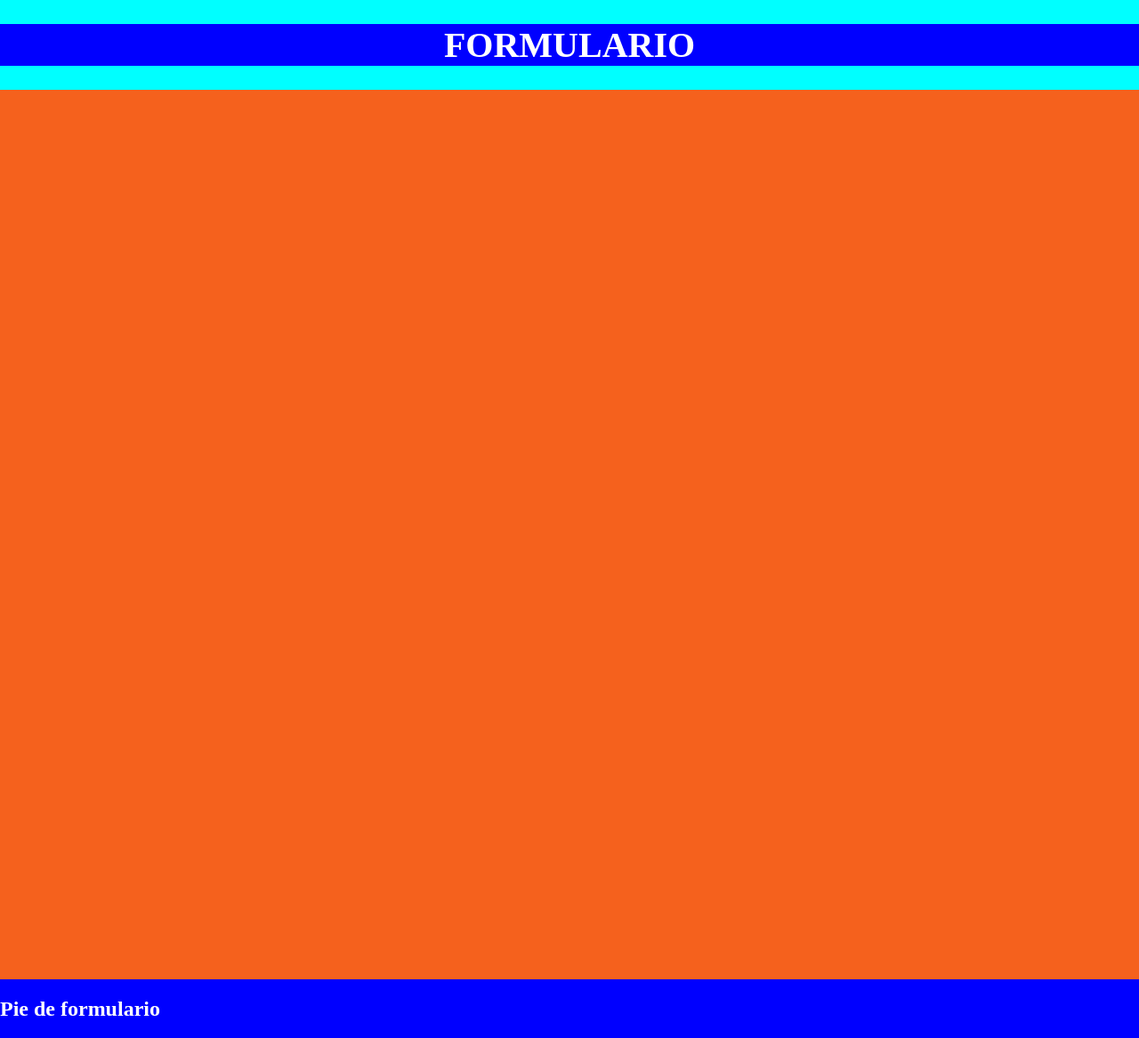
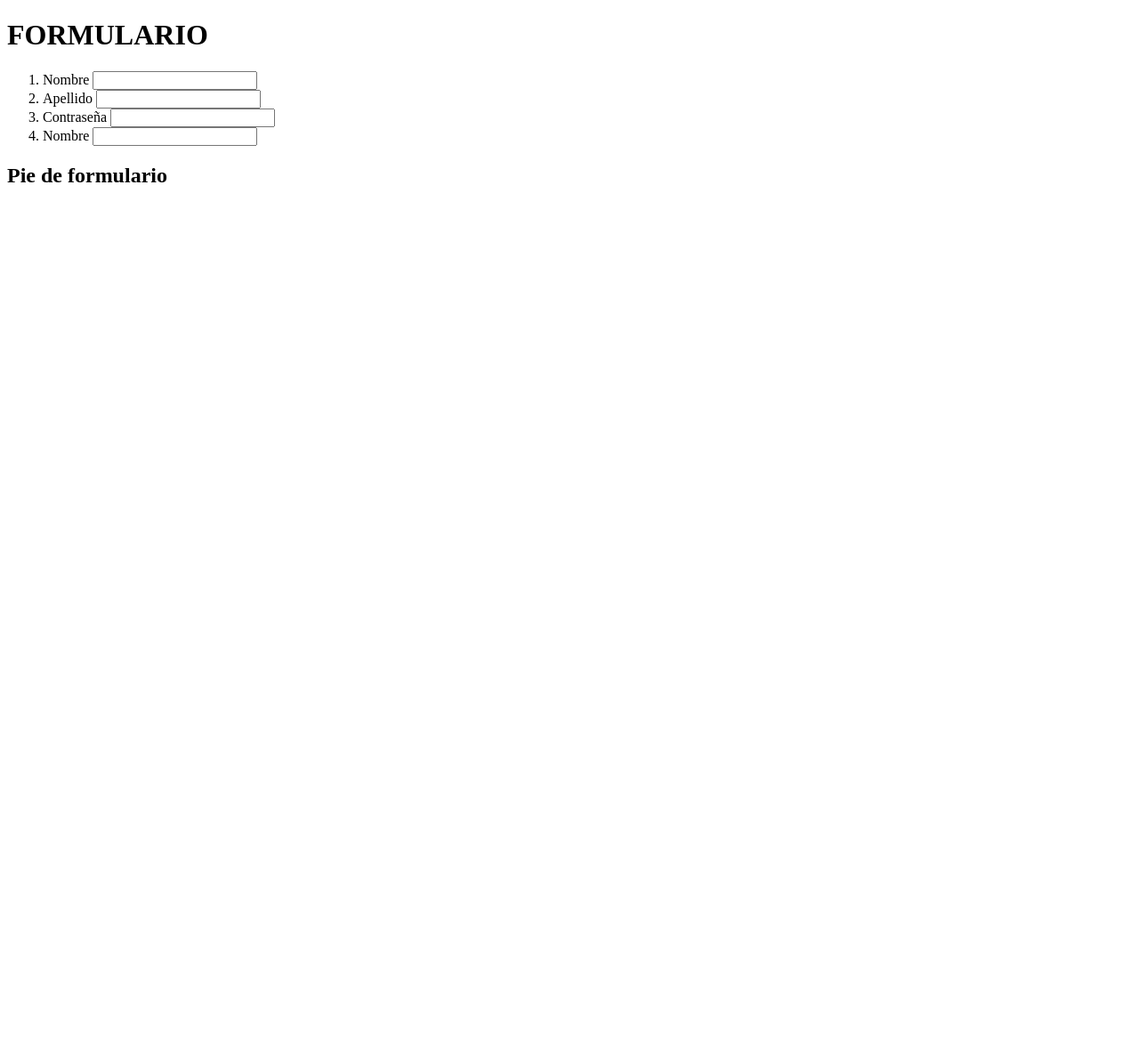
Before and after one commit to DamianMartinez28885/prof, a PHP site: page /Css/cssParte2/FormularioRWD/Index.html in a window 1280 px wide. Shown: the whole page at 89% size. After the commit the page ends 205 px from the top, so only its background shows below. Run offline with PHP 8.4, Linux system fonts and the light colour scheme.

Commit message:
sicronizar cambios pc trabajo

```diff
--- a/Css/cssParte2/FormularioRWD/FormularioRWD.css
+++ b/Css/cssParte2/FormularioRWD/FormularioRWD.css
@@ -1,49 +0,0 @@
-body{
-    background-color:aqua;
-width: 100%;
-height: 100%;
-padding: 0%;
-margin: 0%;
-}
-
-h1 {
-    font-size: 40px;
-
-}
-
-.divprincipal {
-    padding: 0%;
-    margin: 0%;
-}
-.divcabeza {
-    background-color: blue;
-    width: 100%;
-    margin: 0%;
-    color: white;
-    display: inline-block;
-    text-align: center;
-    display: block;
-}
-
-.divformulario {
-    background-color: rgb(245, 97, 29);
-    width: 100%;
-    height: 1000px;
-    margin: 0%;
-    color: white;
-    display: inline-block;
-    text-align: center;
-    display: block;
-
-}
-
-.divpie{
-    background-color: blue;
-    width: 100%;
-    margin: 0%;
-    color: white;
-
-    display: inline-block;
-
-
-}
--- a/Css/cssParte2/FormularioRWD/Index.html
+++ b/Css/cssParte2/FormularioRWD/Index.html
@@ -9,7 +9,53 @@
 <body>
     <div class="divprincipal">
         <div class="divcabeza"><h1>FORMULARIO</h1></div>
-        <div class="divformulario"></div>
+
+        <div class="divformulario">
+            <form action="">
+                <ol>
+                    <li>
+                        <div class="divli">
+                            <label for="nombre">Nombre </label>
+                            <input type="text" id="nombre" name="nombre" value="" >
+                        </div>
+                    </li>
+                    <li>
+                        <div class="divli">
+                            <label for="nombre">Apellido </label>
+                            <input type="text" id="apellido" name="apellido" value="" >
+                        </div>
+                    </li>
+                    <li>
+                        <div class="divli">
+                            <label for="nombre">Contraseña </label>
+                            <input type="password" id="Contraseña" name="Contraseña" value="" >
+                        </div>
+                    </li>
+                    <li>
+                        <div class="divli">
+                            <label for="nombre">Nombre </label>
+                            <input type="text" id="nombre" name="nombre" value="" >
+                        </div>
+                    </li>
+
+
+
+
+                </ol>
+
+
+
+
+
+
+
+
+
+
+
+
+            </form>
+        </div>
         <div class="divpie"><h2>Pie de formulario</h2></div>
 
 
```
Also changed, not shown: Css/cssParte2/Menu/Index.html (+5 -11 lines).
